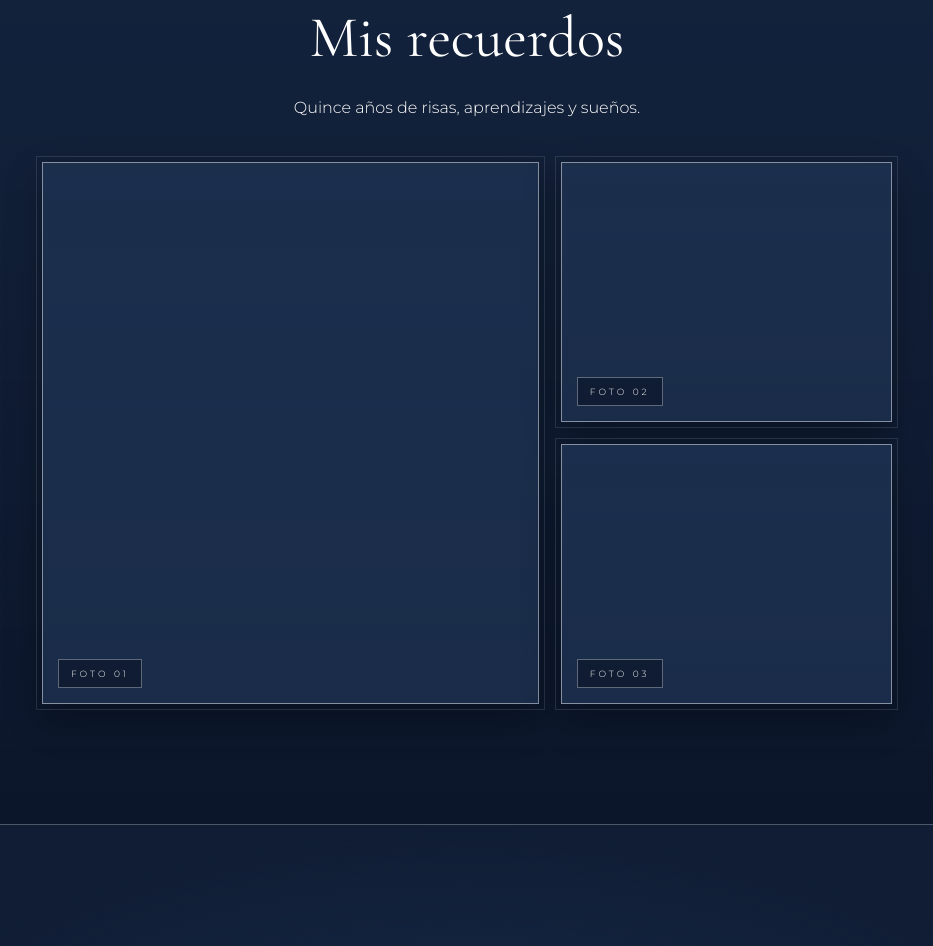
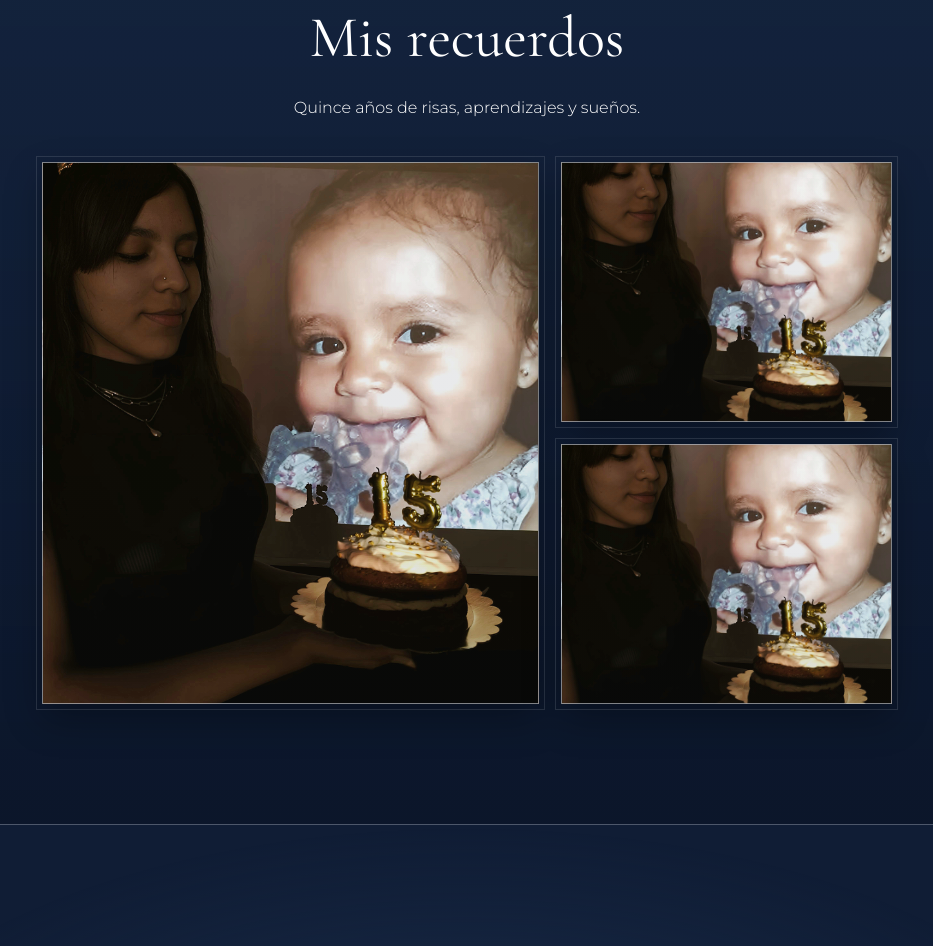
Before and after one commit to fernand-ayala-dev/martina.eluney, a plain HTML site: page index.html in a window 1280 px wide. Shown: the part 4256-5202 px from the top of the page, without its empty margins (173-1106 px from the left). Drawn offline with nearby package versions, Linux system fonts and the light colour scheme.

Commit message:
dos
cambios

```diff
--- a/css/styles.css
+++ b/css/styles.css
@@ -42,6 +42,8 @@ body {
   width: 100%;
   max-width: 1400px;
   margin: auto;
+    background: url("../img/edit2.jpg")
+    cover no-repeat
 }
 
 main {
@@ -590,19 +592,19 @@ section.gallery .gallery {
 
   background-image:
     linear-gradient(rgba(10, 20, 39, 0.05), rgba(10, 20, 39, 0.15)),
-    url("../img/galeria-1.jpg");
+    url("../img/edit2.jpg");
 }
 
 .galleria-2 {
   background-image:
     linear-gradient(rgba(10, 20, 39, 0.05), rgba(10, 20, 39, 0.15)),
-    url("../img/galeria-2.jpg");
+   url("../img/edit2.jpg");
 }
 
 .galleria-3 {
   background-image:
     linear-gradient(rgba(10, 20, 39, 0.05), rgba(10, 20, 39, 0.15)),
-    url("../img/galeria-3.jpg");
+    url("../img/edit2.jpg");
 }
 
 /* Efecto al pasar el mouse */
--- a/index.html
+++ b/index.html
@@ -25,8 +25,8 @@
       <span></span>
     </div>
     <main class="container p-5">
-      <section class="container" id="inicio">
-        <div class="row">
+      <section class="container inicio" id="inicio">
+        <div class="row ">
           <div class="col-12 col-lg-6">
             <p class="frase">UNA FECHA · UN SUEÑO · UN RECUERDO</p>
           </div>
@@ -114,9 +114,9 @@
           <p class="body-copy">Quince años de risas, aprendizajes y sueños.</p>
           <div class="gallery">
             <!-- Reemplazá estos bloques por tus fotos. Ver instrucciones en README. -->
-            <div class="galleria-1"><span>FOTO 01</span></div>
-            <div class="galleria-2"><span>FOTO 02</span></div>
-            <div class="galleria-3"><span>FOTO 03</span></div>
+            <div class="galleria-1"></div>
+            <div class="galleria-2"></div>
+            <div class="galleria-3"></div>
           </div>
         </div>
       </section>
```
